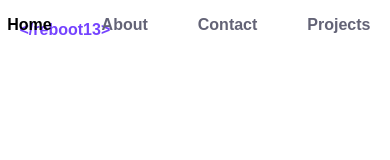
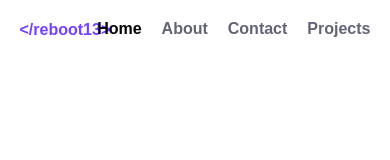
Before and after one commit to hussainHakimi/1-protfolio, a plain HTML site: page index.html in a window 390 px wide. Drawn offline with Linux system fonts and the light colour scheme.

Commit message:
navbar is done

```diff
--- a/style.css
+++ b/style.css
@@ -1,6 +1,7 @@
 
             body{
-                margin: 0;
+                max-width: 920px;
+                margin: auto;
                 padding: 0;
                 font-family: sans-serif;
             }
@@ -61,7 +62,7 @@
 
 
             /*================================== MAMINNG RESPONSIVE============================*/
-            @media(max-width:330px){
+            @media(max-width:340px){
                 .header{
                     height: 70px;
                 }
@@ -85,3 +86,19 @@
                     margin-bottom: 10px;
                 }
             }
+
+            @media(min-width:350px) and (max-width:700px){
+                .header{
+                    height: 70px;
+                }
+                nav{
+                    height: 100%;
+                    text-align: center;
+                }
+                nav ul{
+                    margin-top: 20px;
+                }
+                nav li{
+                    margin-left: 20px;
+                }
+            }
```
